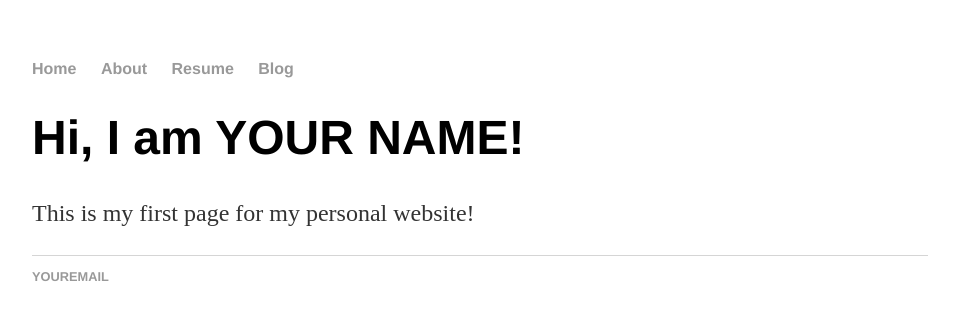
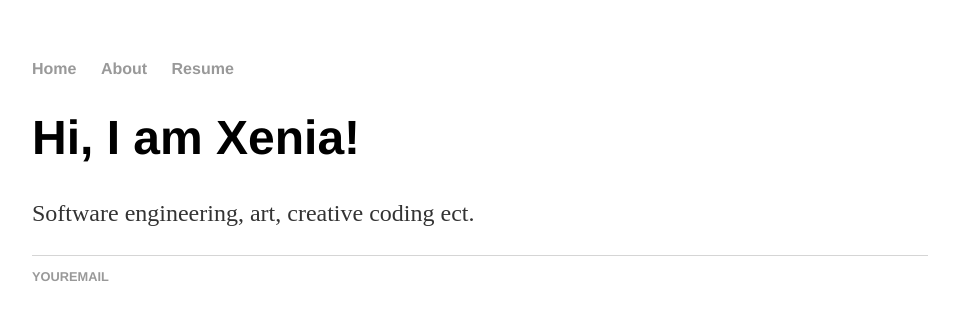
Before and after one commit to FabrikXen/FabrikXen.github.io, a plain HTML site: page index.html in a window 1280 px wide. Shown: the whole page, without its empty margins (160-1119 px from the left). Drawn offline with Linux system fonts and the light colour scheme.

Commit message:
changes to title and menu

```diff
--- a/index.html
+++ b/index.html
@@ -11,13 +11,12 @@
        <li><a href=”/”>Home</a></li>
        <li><a href=”/about”>About</a></li>
        <li><a href=”/resume”>Resume</a></li>
-       <li><a href=”/blog”>Blog</a></li>
      </ul>
    </nav>
    <div class=”container”>
      <div class=”blurb”>
-       <h1>Hi, I am YOUR NAME!</h1>
-       <p>This is my first page for my personal website!</a></p>
+       <h1>Hi, I am Xenia!</h1>
+       <p>Software engineering, art, creative coding ect.</a></p>
      </div>
    </div>
    <footer>
```
